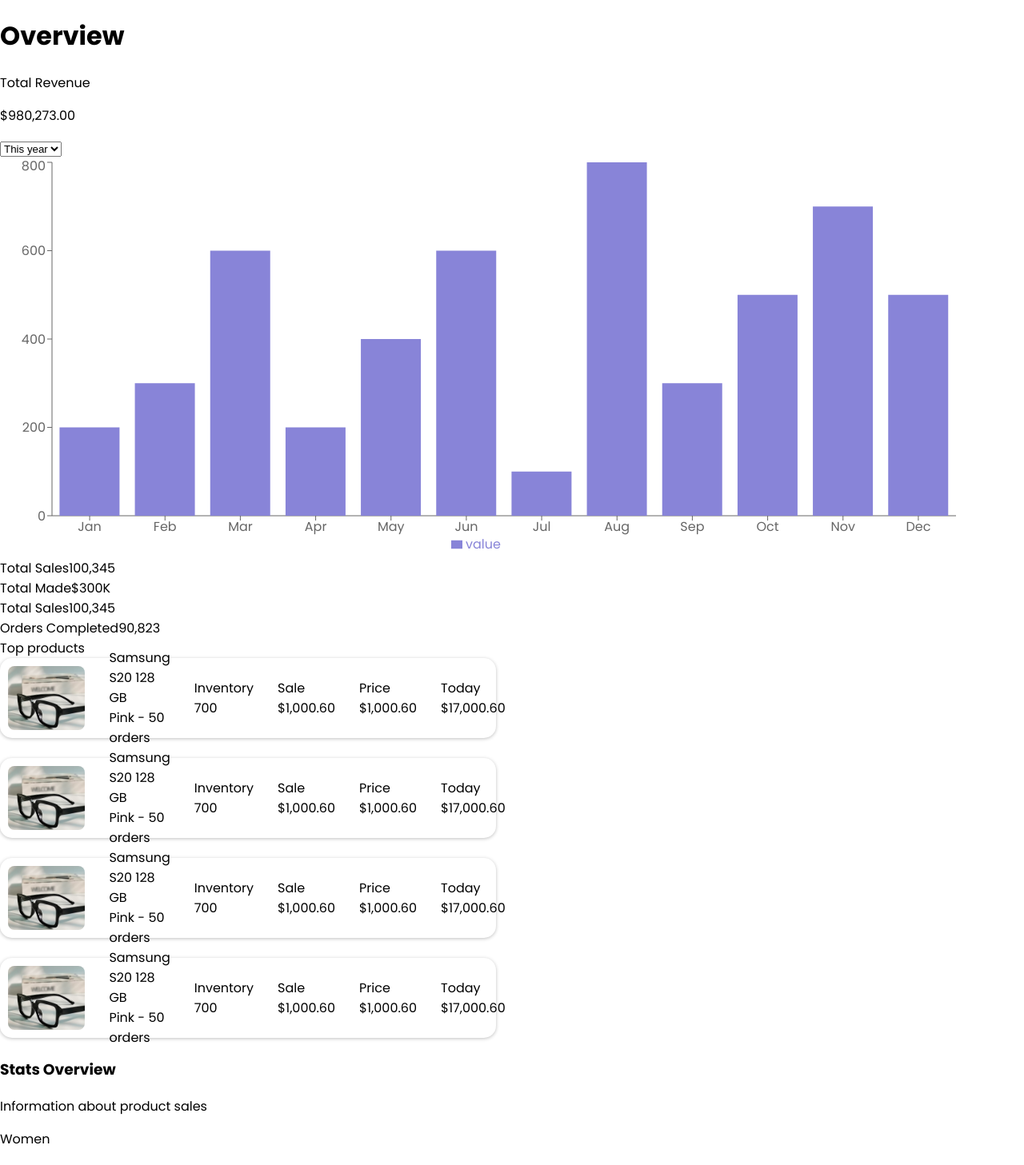
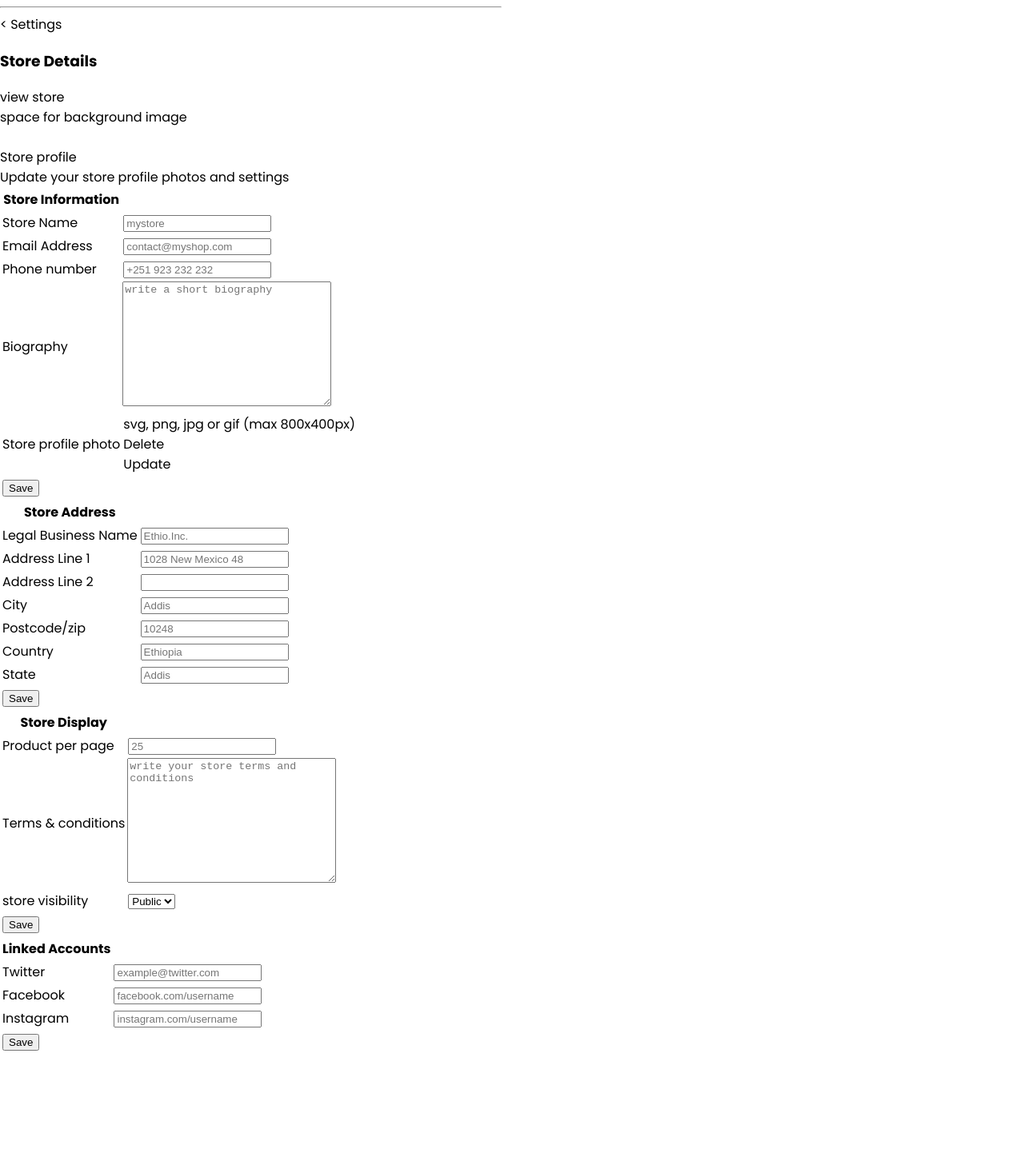
Before and after one commit to cherubim777/eye-glasses-shopping-frontend, a React (Vite) app: page / in a window 1280 px wide. Shown: the top 1457 px of the page at 80% size. After the commit the page ends 1318 px from the top, so only its background shows below. Built offline with nearby package versions, Linux system fonts and the light colour scheme.

Commit message:
add sellerSettings page component

```diff
--- a/src/App.jsx
+++ b/src/App.jsx
@@ -7,6 +7,7 @@ import Login from './Login'
 import Cart from './Cart'
 import WishList from './WishList'
 import Dashboard from './Dashboard'
+import SellerSettings from './SellerSettings'
 
 export default function App() {
 
@@ -17,7 +18,8 @@ export default function App() {
     {/* <Login /> */}
     {/* <Cart /> */}
     {/* <WishList /> */}
-    < Dashboard />
+    {/* < Dashboard /> */}
+    <SellerSettings />
     </>
   )
 }
--- /dev/null
+++ b/src/SellerSettings.jsx
@@ -0,0 +1,138 @@
+import React from "react";
+
+export default function SellerSettings()
+{
+    return (
+        <div>
+            <hr/>
+            <div>&lt; Settings</div>
+            <div>
+                <h3>Store Details</h3>
+                <div>view store</div>
+            </div>
+            <div>space for background image</div>
+            <div className="profile">
+                <img />
+                <div>Store profile</div>
+                <div>Update your store profile photos and settings </div>
+            </div>
+            <table>
+                <tr>
+                    <th>Store Information</th>
+                </tr>
+                <tr>
+                    <td>Store Name</td>
+                    <td><input type="text" placeholder="mystore"/></td>
+                </tr>
+                <tr>
+                    <td>Email Address</td>
+                    <td><input type="email" placeholder="contact@myshop.com"/></td>
+                </tr>
+                <tr>
+                    <td>Phone number</td>
+                    <td><input type="phone" placeholder="+251 923 232 232"/></td>
+                </tr>
+                <tr>
+                <td>Biography</td>
+                <textarea   cols="30" rows="10" placeholder="write a short biography"></textarea>
+                </tr>
+                <tr>
+                  <td>Store profile photo</td>
+                    <td>
+                        <div><img />svg, png, jpg or gif (max 800x400px)</div>
+                        <div>Delete</div>
+                        <div>Update</div>
+                     </td>
+                </tr>
+                <tr>
+                    <td><button>Save</button></td>
+                </tr>
+            </table>
+
+            <table>
+                <tr>
+                    <th>Store Address</th>
+                </tr>
+                <tr>
+                    <td>Legal Business Name</td>
+                    <td><input type="text" placeholder="Ethio.Inc."/></td>
+                </tr>
+                <tr>
+                    <td>Address Line 1</td>
+                    <td><input type="text" placeholder="1028 New Mexico 48"/></td>
+                </tr>
+                <tr>
+                    <td>Address Line 2</td>
+                    <td><input type="text"/></td>
+                </tr>
+                <tr>
+                    <td>City</td>
+                    <td><input type="text" placeholder="Addis"/></td>
+                </tr>
+                <tr>
+                    <td>Postcode/zip</td>
+                    <td><input type="number" placeholder="10248"/></td>
+                </tr>
+                <tr>
+                    <td>Country</td>
+                    <td><input type="text" placeholder="Ethiopia"/></td>
+                </tr>
+                <tr>
+                    <td>State</td>
+                    <td><input type="text" placeholder="Addis"/></td>
+                </tr>
+                <tr>
+                    <td><button>Save</button></td>
+                </tr>
+            </table>
+
+            <table>
+                <tr>
+                    <th>Store Display</th>
+                </tr>
+                <tr>
+                    <td>Product per page</td>
+                    <td><input type="number" placeholder="25"/></td>
+                </tr>
+                <tr>
+                <td>Terms & conditions</td>
+                <textarea   cols="30" rows="10" placeholder="write your store terms and conditions"></textarea>
+                </tr>
+                <tr>
+                    <td>store visibility</td>
+                    <td>
+                        <select>
+                            <option value="public">Public</option>
+                        </select>
+                    </td>
+                </tr>
+                <tr>
+                <td><button>Save</button></td>
+                </tr>
+                </table>
+
+
+            <table>
+                <tr>
+                    <th>Linked Accounts</th>
+                </tr>
+                <tr>
+                    <td>Twitter</td>
+                    <td><input type="text" placeholder="example@twitter.com"/></td>
+                </tr>
+                <tr>
+                    <td>Facebook</td>
+                    <td><input type="text" placeholder="facebook.com/username"/></td>
+                </tr>
+                <tr>
+                    <td>Instagram</td>
+                    <td><input type="text" placeholder="instagram.com/username"/></td>
+                </tr>
+                <tr>
+                <td><button>Save</button></td>
+                </tr>
+                </table>
+
+        </div>
+    )
+}
```
